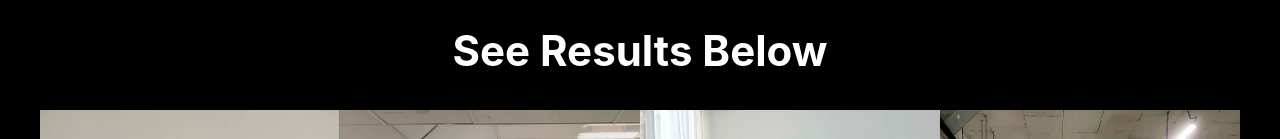
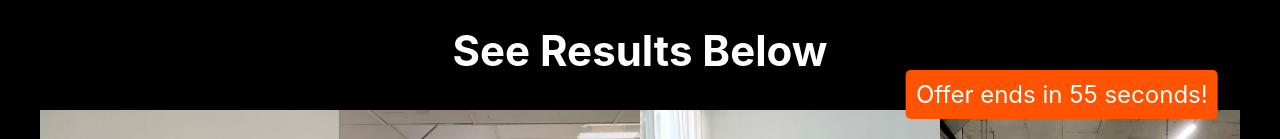
Before and after one commit to Utty007/workout-wonders, a React (Vite) app: page / in a window 1280 px wide. Shown: the part 661-800 px from the top of the page. Built offline with nearby package versions, Linux system fonts and the light colour scheme.

Commit message:
countdown timer added

```diff
--- a/src/App.jsx
+++ b/src/App.jsx
@@ -5,9 +5,11 @@ import './App.css'
 import NavBar from './Sections/NavBar';
 import Main from './Sections/Main';
 import Testimonials from './Sections/Testimonials';
+import CountdownTimer from './UI/Timer';
 
 const App = () => {
   return <Fragment>
+    <CountdownTimer />
     <NavBar />
     <FrameOne />
     <Main />
--- /dev/null
+++ b/src/UI/Timer.jsx
@@ -0,0 +1,38 @@
+/* eslint-disable no-unused-vars */
+import React, { useState, useEffect } from 'react';
+
+const CountdownTimer = () => {
+  const [timeRemaining, setTimeRemaining] = useState(60);
+
+  useEffect(() => {
+    const countdownInterval = setInterval(() => {
+      setTimeRemaining((prevTime) => prevTime - 1);
+    }, 1000);
+
+    return () => {
+      clearInterval(countdownInterval);
+    };
+  }, []);
+
+  return (
+    <div
+      style={{
+        position: 'fixed',
+        bottom: '20px', // Adjust this value to change the vertical position
+        // left: '80%',
+        transform: 'translateX(-20%)',
+        right: '0',
+        backgroundColor: 'rgb(255, 83, 0)',
+        color: 'white',
+        padding: '10px',
+        borderRadius: '5px',
+        zIndex: '10',
+        fontSize: '24px',
+      }}
+    >
+      Offer ends in {timeRemaining} seconds!
+    </div>
+  );
+};
+
+export default CountdownTimer;
```
